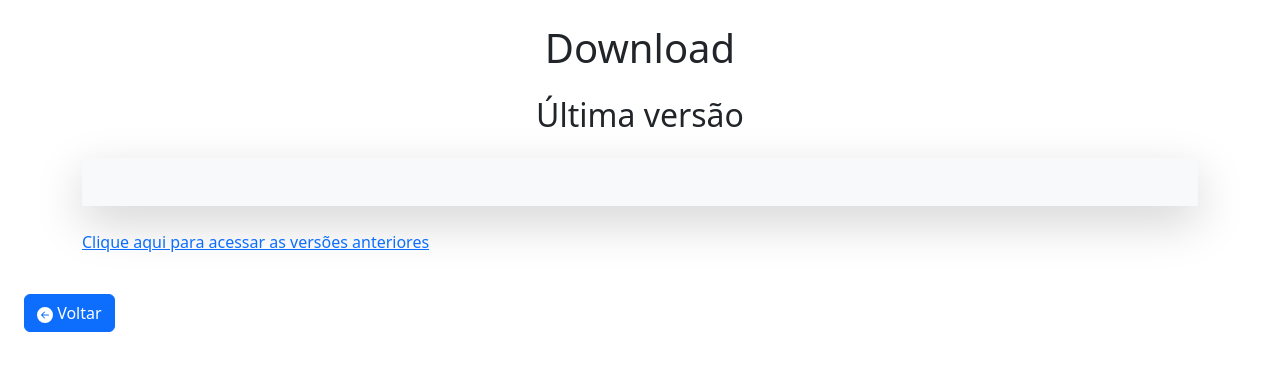
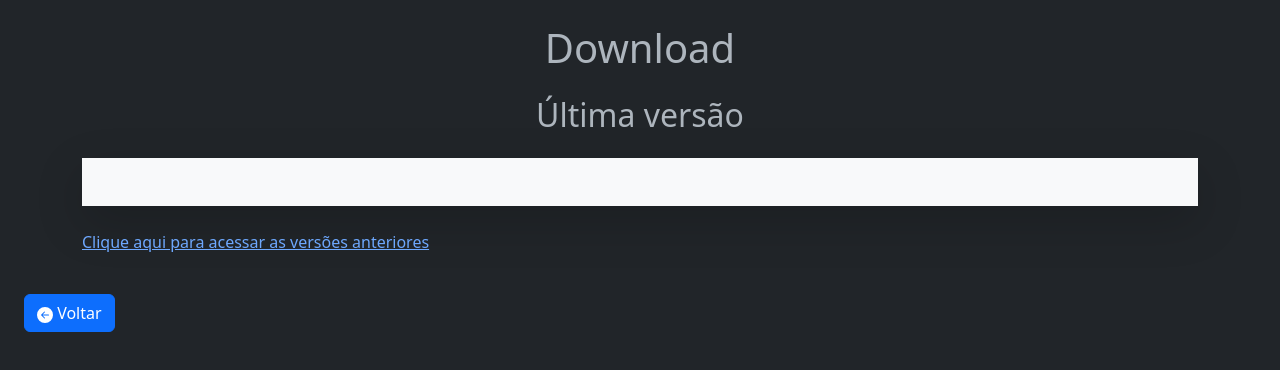
Before and after one commit to JoaoEmanuell/dmyk, a plain HTML site: page html/download.html in a window 1280 px wide. Drawn offline with Linux system fonts and the light colour scheme; no server answers.

Commit message:
Added dark-mode to htmls

```diff
--- a/html/download.html
+++ b/html/download.html
@@ -7,6 +7,7 @@
     <title>Download</title>
     <link rel="stylesheet" href="../css/bootstrap.min.css">
     <script src="../js/bootstrap.bundle.min.js" defer></script>
+    <script src="../js/dark-mode.js" defer></script>
 </head>
 <body>
     <noscript>Enable Javascript to use this site!</noscript>
```
Also changed, not shown: html/faq.html (+1 -0 lines), index.html (+1 -0 lines).
